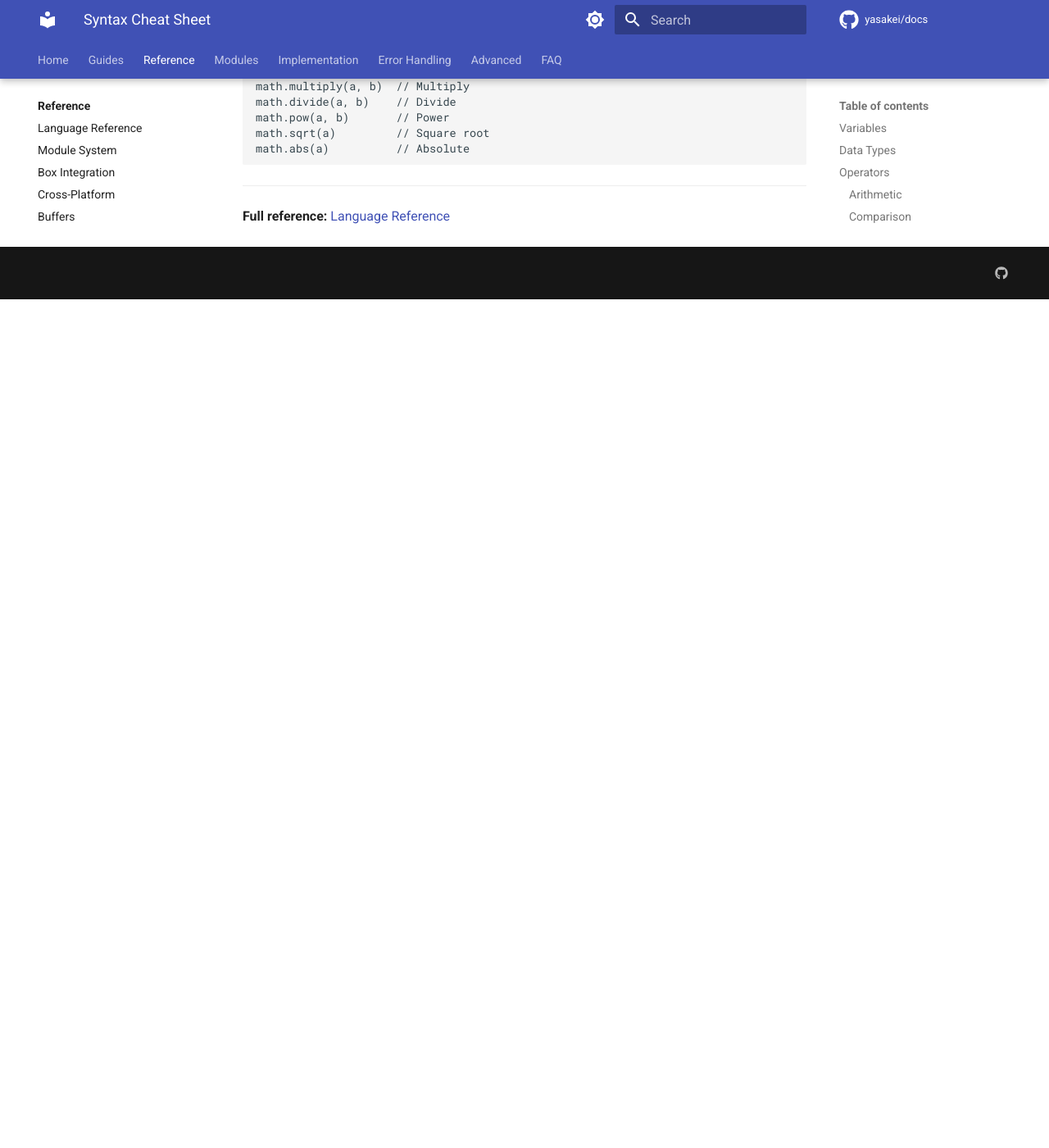
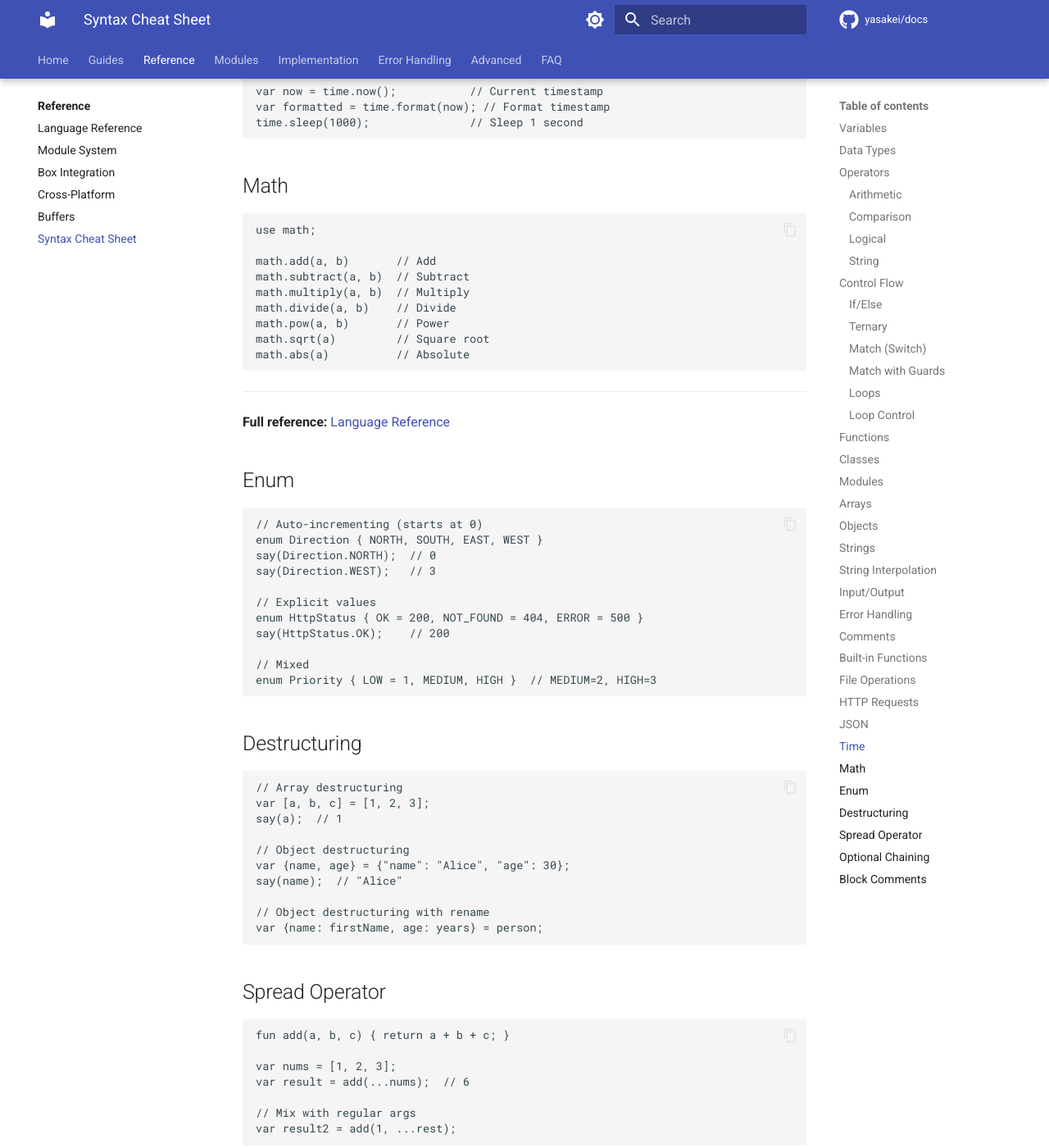
Before and after one commit to yasakei/docs, an MkDocs documentation site: the page built from docs/reference/syntax-quick-ref.md, in a window 1280 px wide and 1400 px high, scrolled down 7347 px. Shown: the whole window at 82% size. Built offline with MkDocs 1.6.1 and Material for MkDocs 9.7.7, drawn with Linux system fonts in a browser that asks for light colours; comment, search, counter and statistics services are not loaded; before the commit the page ends 7712 px from its top, so only the background shows below that; some of the changed text lies outside the part shown.

Commit message:
docs: add new language features - enum, for-in, destructuring, spread, optional chaining, match guards, block comments

````diff
--- a/docs/reference/language_reference.md
+++ b/docs/reference/language_reference.md
@@ -29,8 +29,20 @@
 var x = 10; // Inline comment
 ```
 
-> [!NOTE]
-> Multi-line comments are not currently supported.
+Block comments use `#{` and `#}` and can span multiple lines or be nested.
+
+```neutron
+#{ This is a block comment }#
+
+#{
+    Multi-line block comment.
+    Code here is ignored.
+}#
+
+var x = 1; #{ inline block comment }# var y = 2;
+
+#{ Nested #{ block }# comments work too }#
+```
 
 ---
 
@@ -950,6 +962,20 @@
     case 2 => say("Running");
     case 3 => say("Completed");
     default => say("Unknown");
+}
+```
+
+**With guard conditions:**
+
+Guards add an extra `if` condition to a case. If the guard fails, the next case is tried.
+
+```neutron
+var score = 85;
+match (score) {
+    case score if score >= 90 => say("A");
+    case score if score >= 80 => say("B");
+    case score if score >= 70 => say("C");
+    default => say("Below C");
 }
 ```
 
@@ -2156,3 +2182,157 @@
 ---
 
 *Neutron Language Reference - Version 1.2+*
+
+---
+
+## Enum
+
+Enums declare a named set of constants. Members auto-increment from 0 by default, or you can assign explicit values.
+
+```neutron
+// Auto-incrementing
+enum Direction {
+    NORTH,   // 0
+    SOUTH,   // 1
+    EAST,    // 2
+    WEST     // 3
+}
+
+say(Direction.NORTH);  // 0
+say(Direction.WEST);   // 3
+
+// Explicit values
+enum HttpStatus {
+    OK = 200,
+    NOT_FOUND = 404,
+    SERVER_ERROR = 500
+}
+
+say(HttpStatus.OK);         // 200
+say(HttpStatus.NOT_FOUND);  // 404
+
+// Mixed: explicit then auto-increment continues from last explicit value
+enum Priority {
+    LOW = 1,
+    MEDIUM,   // 2
+    HIGH      // 3
+}
+```
+
+Enums are objects at runtime, so you can iterate their keys with `for...in`:
+
+```neutron
+for (var name in Direction) {
+    say(name + " = " + Direction[name]);
+}
+```
+
+---
+
+## for...in Loop
+
+Iterate over the **keys** of an object or the **indices** of an array.
+
+```neutron
+// Object keys
+var person = {"name": "Alice", "age": 30, "city": "NYC"};
+for (var key in person) {
+    say(key + ": " + person[key]);
+}
+// Output:
+//   name: Alice
+//   age: 30
+//   city: NYC
+
+// Array indices
+var colors = ["red", "green", "blue"];
+for (var i in colors) {
+    say(i + ": " + colors[i]);
+}
+// Output:
+//   0: red
+//   1: green
+//   2: blue
+```
+
+> [!NOTE]
+> `for...in` over an array yields **indices** (0, 1, 2, ...), not values. Use `colors[i]` to access the value.
+
+---
+
+## Destructuring
+
+Unpack arrays or objects into individual variables in a single statement.
+
+### Array Destructuring
+
+```neutron
+var [a, b, c] = [10, 20, 30];
+say(a);  // 10
+say(b);  // 20
+say(c);  // 30
+
+// From a function return value
+fun getCoords() { return [100, 200]; }
+var [x, y] = getCoords();
+```
+
+### Object Destructuring
+
+```neutron
+var {name, age} = {"name": "Bob", "age": 25};
+say(name);  // "Bob"
+say(age);   // 25
+
+// Rename while destructuring
+var {name: firstName, age: years} = {"name": "Carol", "age": 32};
+say(firstName);  // "Carol"
+say(years);      // 32
+```
+
+---
+
+## Spread Operator (`...`)
+
+Expand an array into individual arguments when calling a function.
+
+```neutron
+fun add(a, b, c) {
+    return a + b + c;
+}
+
+var nums = [1, 2, 3];
+var result = add(...nums);  // same as add(1, 2, 3)
+say(result);  // 6
+
+// Mix spread with regular arguments
+fun sum4(a, b, c, d) { return a + b + c + d; }
+var rest = [3, 4];
+say(sum4(1, 2, ...rest));  // 10
+```
+
+---
+
+## Optional Chaining (`?.`)
+
+Safely access a property on a value that might be `nil`. Returns `nil` instead of throwing a runtime error.
+
+```neutron
+var user = {"name": "Alice", "address": {"city": "NYC"}};
+
+// Normal access
+var name = user?.name;   // "Alice"
+
+// Safe access on nil — no crash
+var missing = nil;
+var safe = missing?.name;  // nil
+
+// Useful for conditional logic
+var city = user?.address;
+if (city != nil) {
+    say("City: " + city["city"]);
+}
+```
+
+> [!TIP]
+> Optional chaining is especially useful when working with data that may be partially populated, such as API responses or optional configuration objects.
--- a/docs/reference/syntax-quick-ref.md
+++ b/docs/reference/syntax-quick-ref.md
@@ -97,6 +97,16 @@
 }
 ```
 
+### Match with Guards
+```neutron
+var score = 85;
+match (score) {
+    case score if score >= 90 => say("A");
+    case score if score >= 80 => say("B");
+    default => say("Below B");
+}
+```
+
 ### Loops
 ```neutron
 // While
@@ -116,14 +126,16 @@
     say(i);
 }
 
-// For-in range
-for (var i in range(5)) {
-    say(i);
+// For-in object (keys)
+var obj = {"a": 1, "b": 2};
+for (var key in obj) {
+    say(key + ": " + obj[key]);
 }
 
-// For-in array
-for (var item in items) {
-    say(item);
+// For-in array (indices)
+var arr = [10, 20, 30];
+for (var i in arr) {
+    say(arr[i]);
 }
 ```
 
@@ -360,3 +372,73 @@
 ---
 
 **Full reference:** [Language Reference](reference/language_reference.md)
+
+## Enum
+
+```neutron
+// Auto-incrementing (starts at 0)
+enum Direction { NORTH, SOUTH, EAST, WEST }
+say(Direction.NORTH);  // 0
+say(Direction.WEST);   // 3
+
+// Explicit values
+enum HttpStatus { OK = 200, NOT_FOUND = 404, ERROR = 500 }
+say(HttpStatus.OK);    // 200
+
+// Mixed
+enum Priority { LOW = 1, MEDIUM, HIGH }  // MEDIUM=2, HIGH=3
+```
+
+## Destructuring
+
+```neutron
+// Array destructuring
+var [a, b, c] = [1, 2, 3];
+say(a);  // 1
+
+// Object destructuring
+var {name, age} = {"name": "Alice", "age": 30};
+say(name);  // "Alice"
+
+// Object destructuring with rename
+var {name: firstName, age: years} = person;
+```
+
+## Spread Operator
+
+```neutron
+fun add(a, b, c) { return a + b + c; }
+
+var nums = [1, 2, 3];
+var result = add(...nums);  // 6
+
+// Mix with regular args
+var result2 = add(1, ...rest);
+```
+
+## Optional Chaining
+
+```neutron
+var user = {"name": "Bob"};
+var name = user?.name;   // "Bob"
+
+var missing = nil;
+var safe = missing?.name;  // nil (no crash)
+```
+
+## Block Comments
+
+```neutron
+#{ This is a block comment }#
+
+#{
+    Multi-line block comment.
+    var ignored = 999;
+}#
+
+var x = 1; #{ inline }# var y = 2;
+```
+
+---
+
+**Full reference:** [Language Reference](language_reference.md)
````
